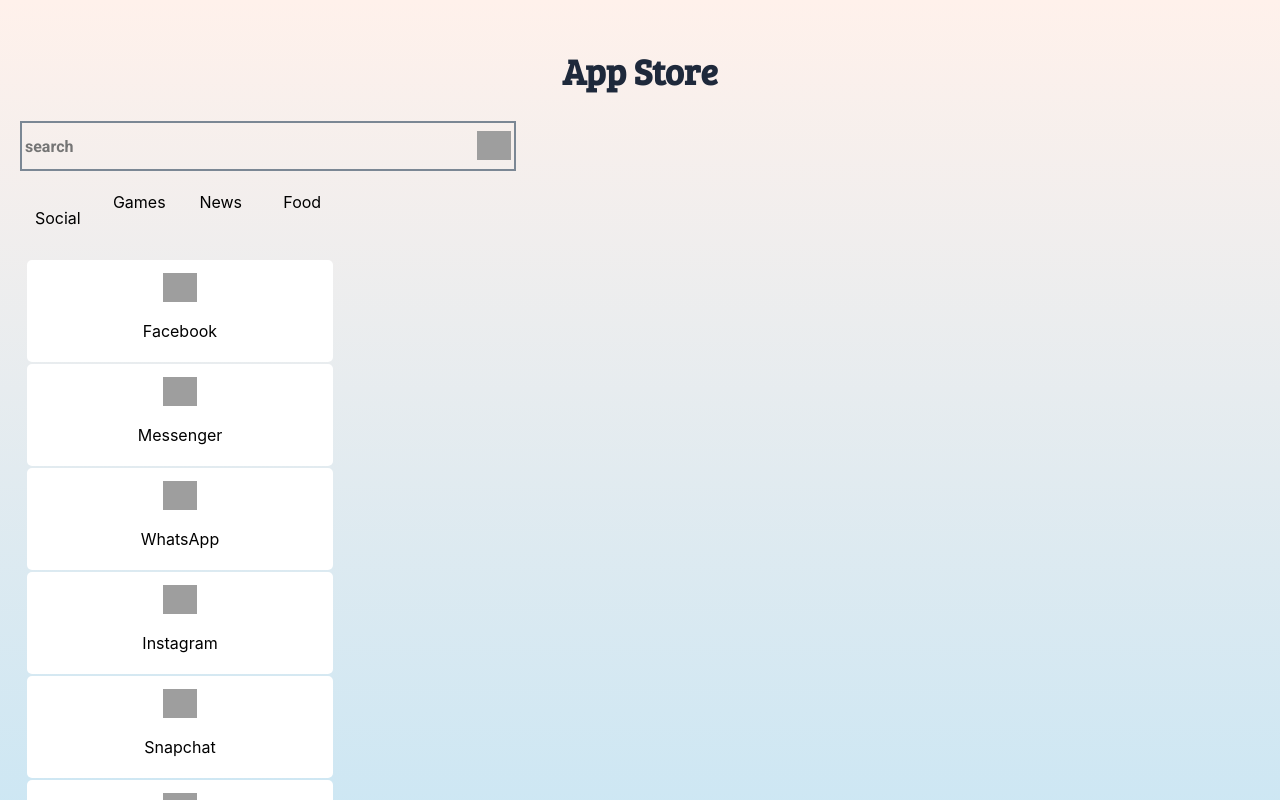
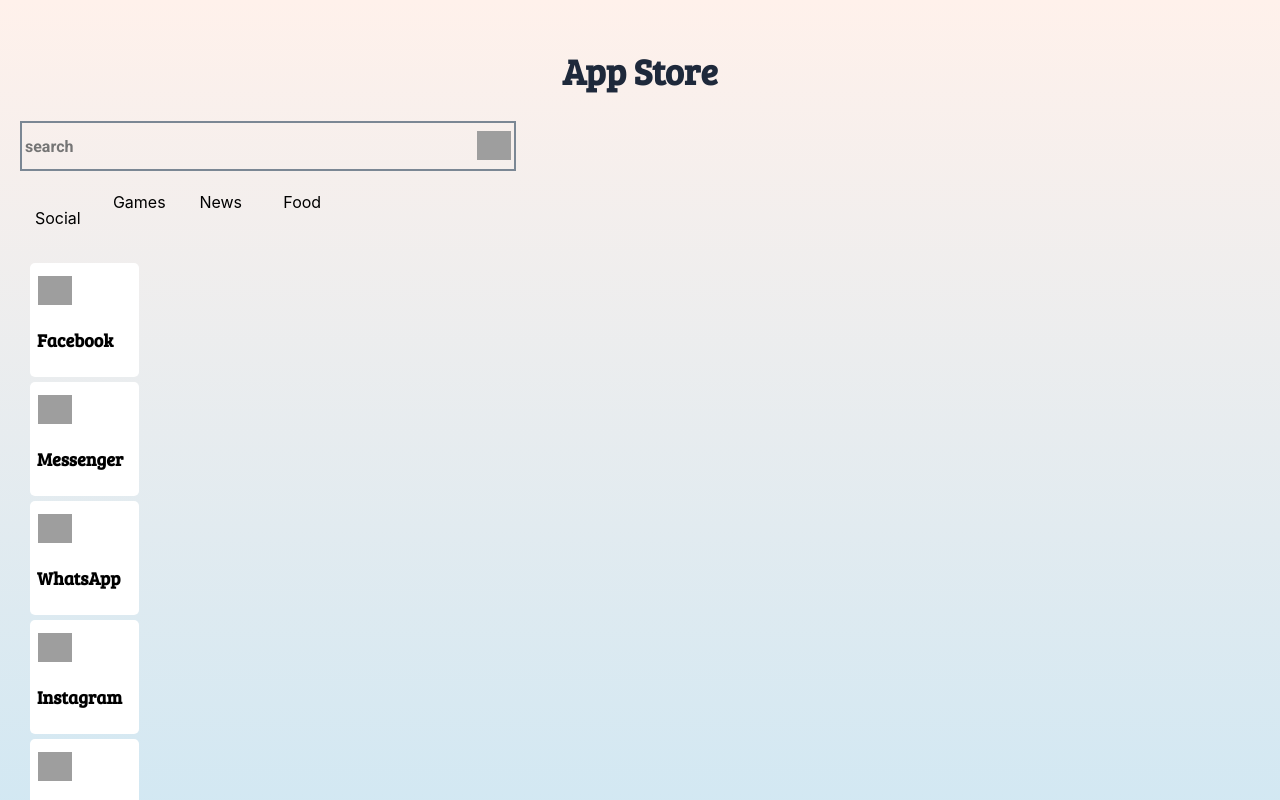
Before and after one commit to Gangabhavani622/App-Store--CP-13-1-, a React (Create React App) app: page / in a window 1280 px wide. Shown: the top 800 px of the page. Built offline with nearby package versions, Linux system fonts and the light colour scheme; grey boxes are pictures that could not be loaded; a web font is replaced by a local one.

Commit message:
Update index.css

```diff
--- a/src/components/AppItem/index.css
+++ b/src/components/AppItem/index.css
@@ -1,16 +1,24 @@
 /* Write your CSS here */
 .app {
   display: flex;
-  flex-direction: column;
+  flex-direction: row;
   align-items: center;
   background-color: #ffffff;
   border-radius: 5px;
   padding: 5px;
-
-  margin: 2px;
+  margin: 5px;
+  max-width: 35%;
+  flex-wrap: wrap;
 }
 
 .image {
   height: 80px;
   width: 70px;
 }
+
+.app-name {
+  font-family: 'Bree Serif';
+  font-size: 18px;
+  font-weight: bold;
+  padding: 2px;
+}
```
